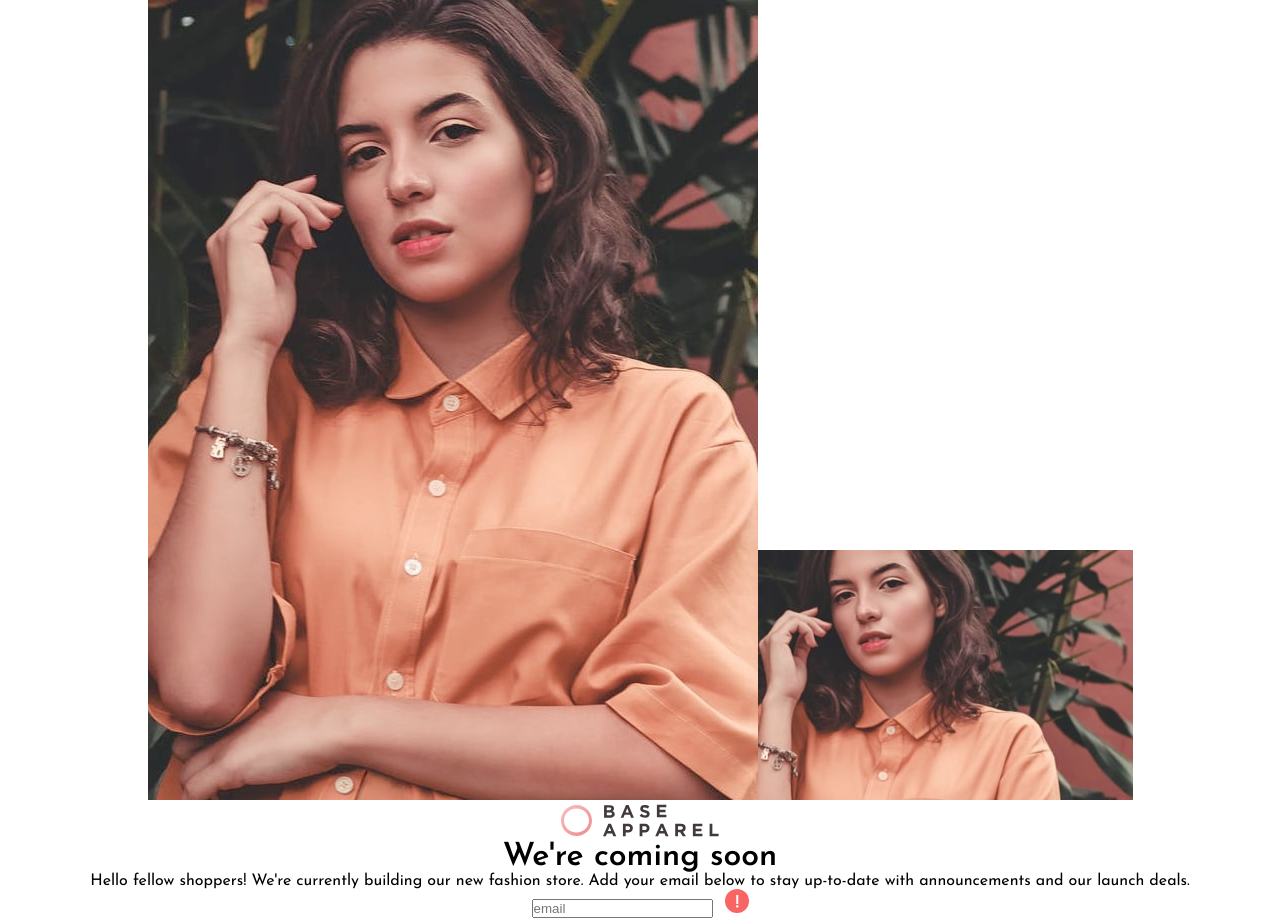
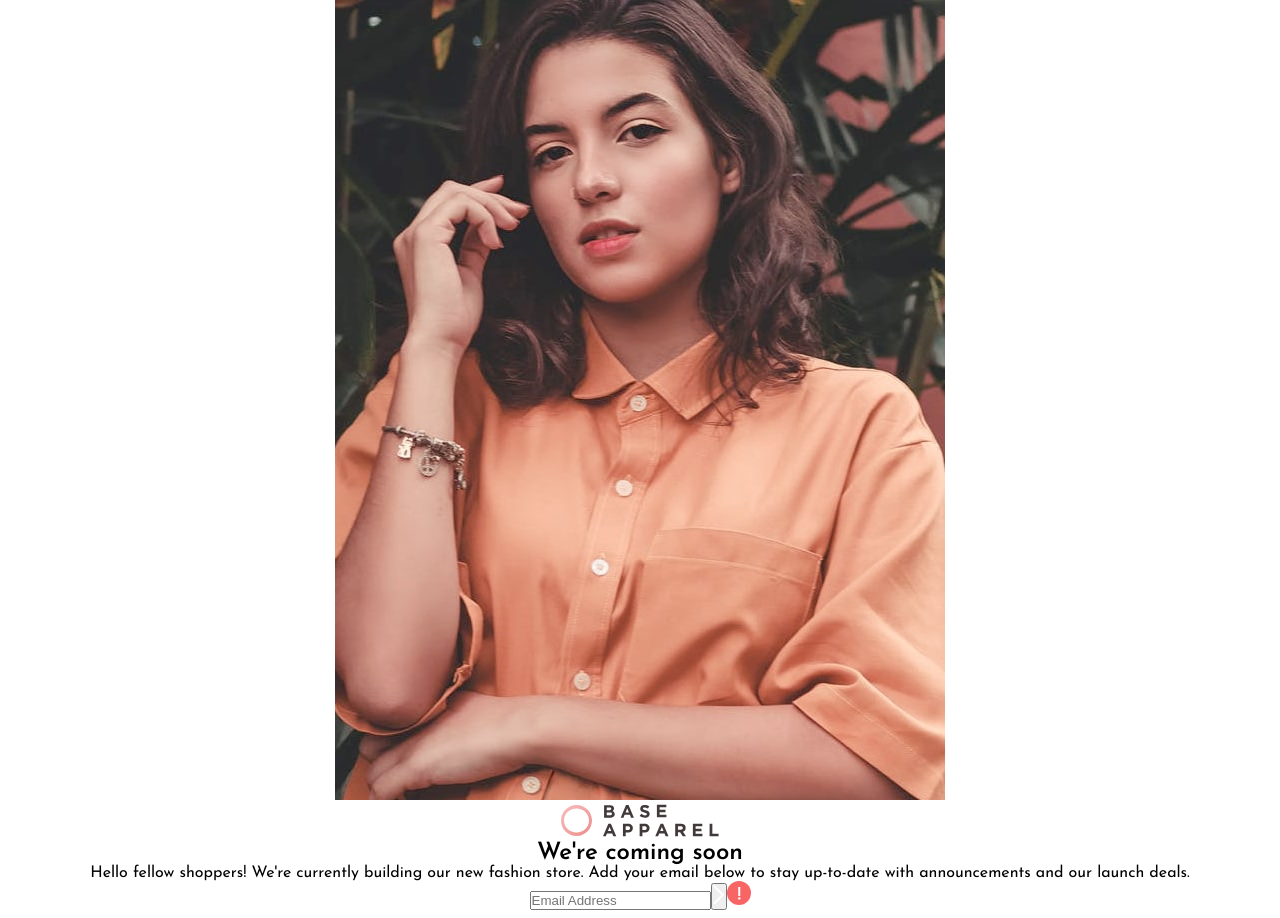
Before and after one commit to jshin720/baseApparelComponent, a React (Create React App) app: page / in a window 1280 px wide. Built offline with nearby package versions, Linux system fonts and the light colour scheme.

Commit message:
added a submit button

```diff
--- a/src/components/card/Card.jsx
+++ b/src/components/card/Card.jsx
@@ -1,25 +1,25 @@
 import React from "react";
-import bALogo from "../../images/logo.svg"
+import bALogo from "../../images/logo.svg";
 import EmailInput from "../input/EmailInput";
-import desktopImg from "../../images/hero-desktop.jpg"
-import mobileImg from "../../images/hero-mobile.jpg"
+import desktopImg from "../../images/hero-desktop.jpg";
+import mobileImg from "../../images/hero-mobile.jpg";
 
 function Card() {
   return (
     <div className="main-card-container">
-      <div className="main-img">
-        <img
-          src={desktopImg}
-          alt="desktop"
-          className="desktop-img"
-        />
-        <img
-          src={mobileImg}
+      <main className="card-container">
+        <article>
+          <picture className="main-img">
+            <img src={desktopImg} alt="desktop" className="desktop-img" />
+            <source
+              media="(min-width: 768px)"
+              srcset={mobileImg}
               alt="mobile"
               className="mobile-img"
             />
-      </div>
-      <main className="card-container">
+          </picture>
+        </article>
+        <article>
           <span className="logo">
             <img src={bALogo} alt="logo" />
           </span>
@@ -32,8 +32,9 @@ function Card() {
             </p>
           </div>
           <div>
-          <EmailInput/>
+            <EmailInput />
           </div>
+        </article>
       </main>
     </div>
   );
--- a/src/components/input/EmailInput.jsx
+++ b/src/components/input/EmailInput.jsx
@@ -1,12 +1,11 @@
-import React, { useState, useEffect } from 'react'
+import React, { useState, useEffect } from "react";
 import arrow from "../../images/icon-arrow.svg";
 import errorIcon from "../../images/icon-error.svg";
 
 function EmailInput() {
   const [error, setError] = useState(false);
   const [message, setMessage] = useState("");
-  const [email, setEmail] = useState("")
-
+  const [email, setEmail] = useState("");
 
   const isValidEmail = (email) => {
     return setError(/\S+@\S+\.\S+/.test(email));
@@ -15,26 +14,34 @@ function EmailInput() {
   const handleChange = (e) => {
     setEmail(e.target.value);
     if (!isValidEmail(email)) {
-        setMessage("Email is Invalid")
+      setMessage("Email is Invalid");
     }
-  }
+  };
 
-   console.log("e", email)
+  console.log("e", email);
 
-    console.log("error", error)
+  console.log("error", error);
   // console.log("messgae", message)
 
   return (
     <>
-    <div className="email-container">
-      <input type="email" className="email-form" value={email} onChange={handleChange} placeholder="email"/>
-      <img src={arrow} alt="" />
-      <img src={errorIcon} alt="" />
-      {error ? <h4 style={{color: "red"}}>{message} </h4>  : null}
-    </div>
-
+      <div className="email-container">
+        <input
+          type="email"
+          className="email-form"
+          value={email}
+          onChange={handleChange}
+          placeholder="Email Address"
+          required
+        />
+        <button type="submit">
+          <img src={arrow} alt="" />
+        </button>
+        <img src={errorIcon} alt="" />
+        {error ? <h4 style={{ color: "red" }}>{message} </h4> : null}
+      </div>
     </>
-  )
+  );
 }
 
 export default EmailInput;
```
Lines whose indentation alone changed are shown as unchanged.
